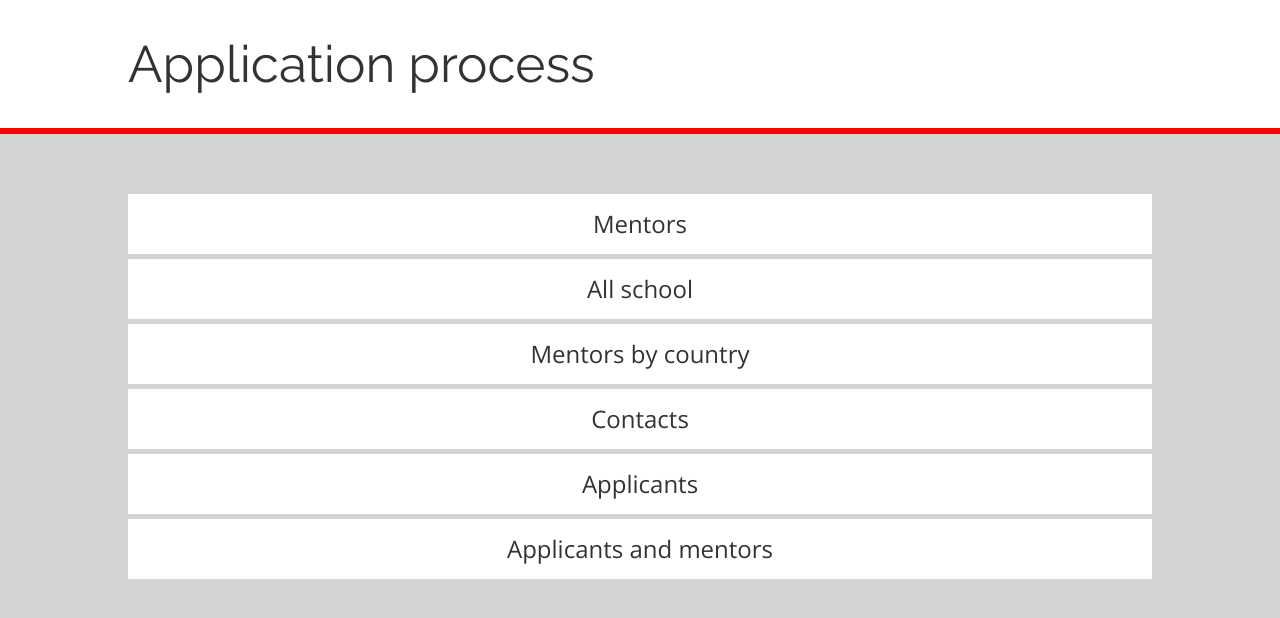
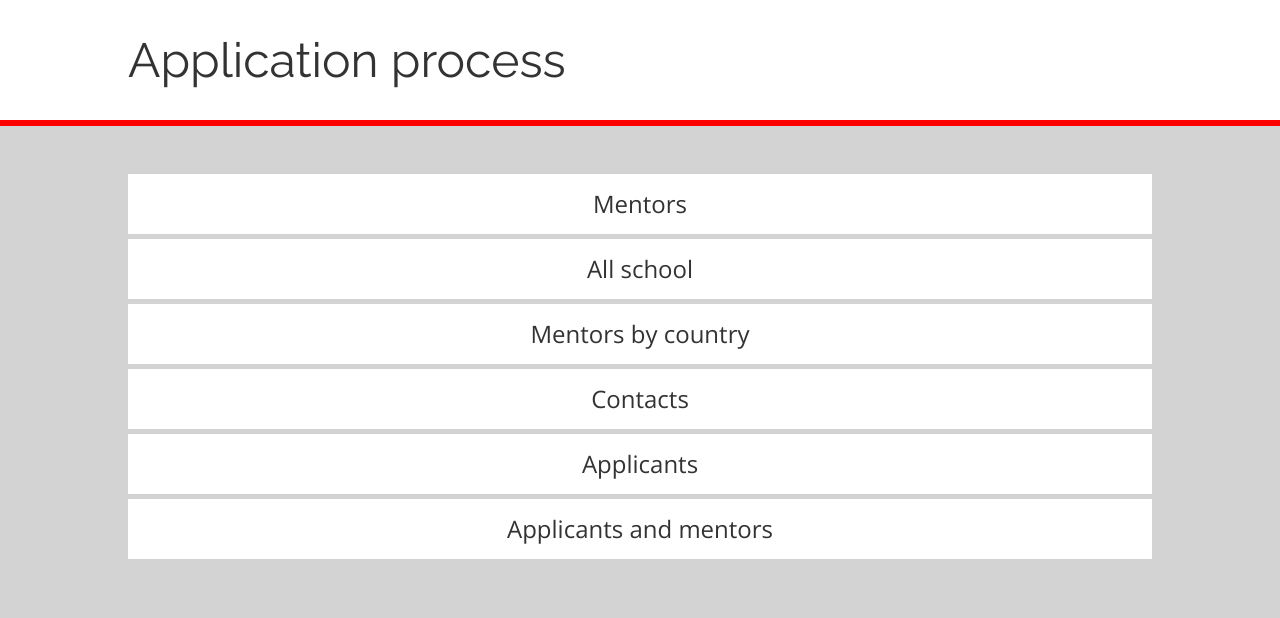
Before and after one commit to gergelyNemeth/application-process-basic-sql, a Flask app: page / in a window 1280 px wide. Shown: the top 618 px of the page. Run offline with Flask 2, Linux system fonts and the light colour scheme.

Commit message:
Change h1 font size and nav margin

```diff
--- a/static/style.css
+++ b/static/style.css
@@ -30,7 +30,7 @@ h1, h2 {
 h1 {
     margin: 0;
     padding: 0.5em 10%;
-    font-size: 3.2em;
+    font-size: 3em;
 }
 
 h2 {
@@ -39,7 +39,7 @@ h2 {
 
 nav {
     text-align: center;
-    margin: 3.75em 10%;
+    margin: 3em 10%;
 }
 
 nav ul {
```
